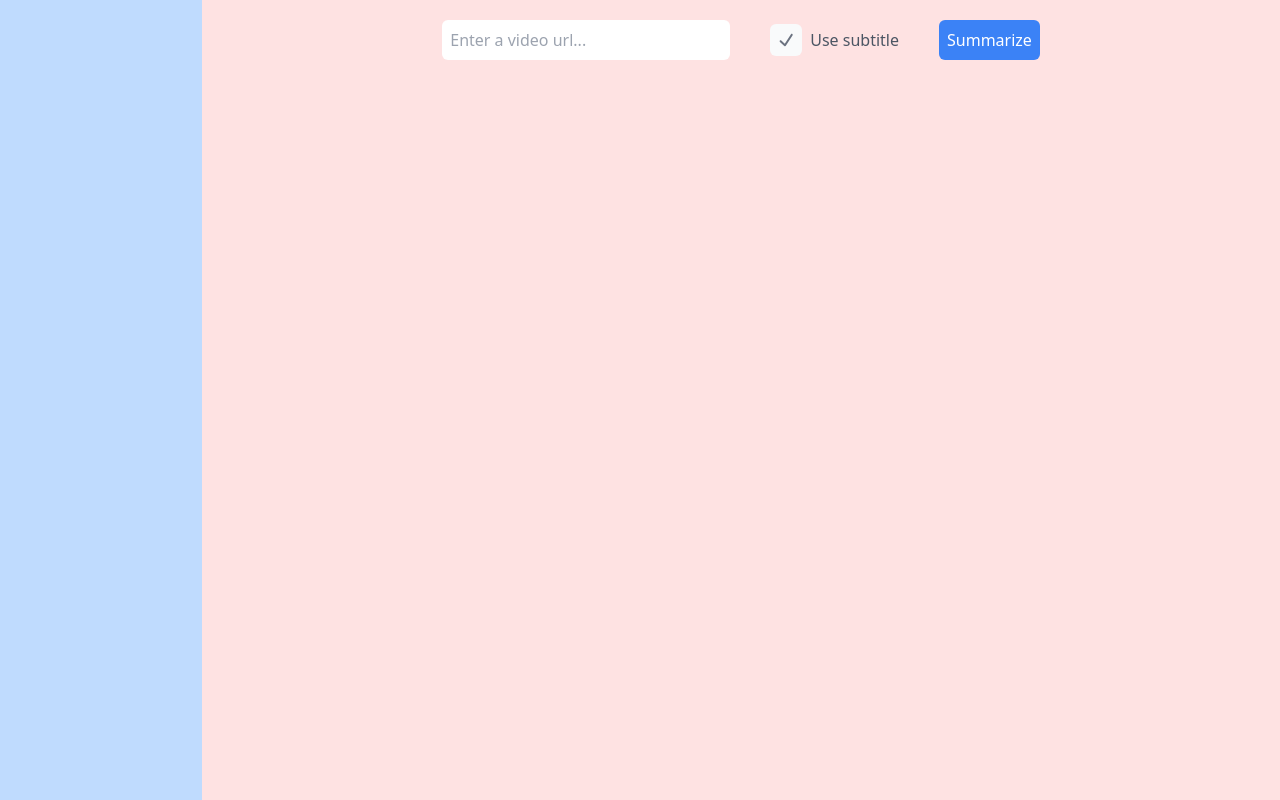
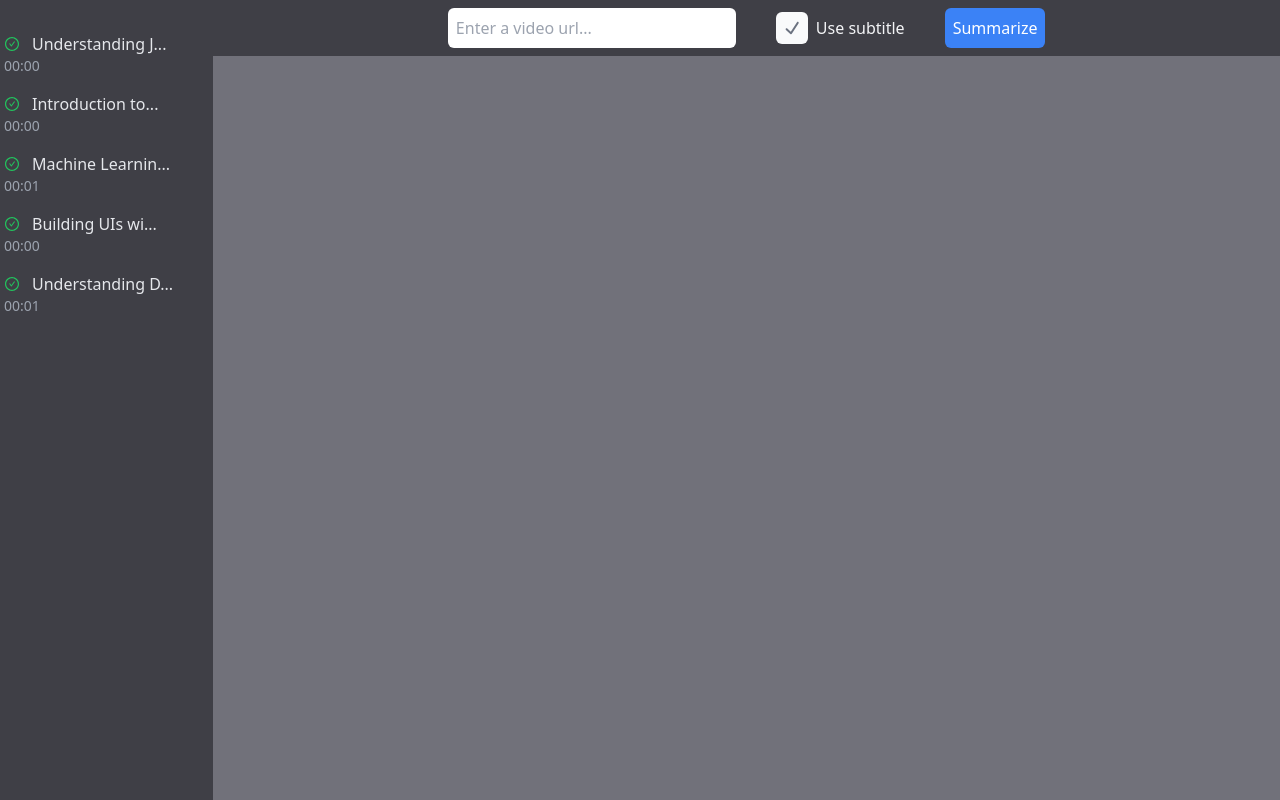
Before and after one commit to bruceunx/video-maestro, a React (Vite) app: page / in a window 1280 px wide. Built offline with nearby package versions, Linux system fonts and the light colour scheme.

Commit message:
feat: add left sider and datacontext

```diff
--- a/package.json
+++ b/package.json
@@ -17,6 +17,7 @@
     "@tauri-apps/plugin-shell": "^2",
     "react": "^18.2.0",
     "react-dom": "^18.2.0",
+    "react-icons": "^5.4.0",
     "react-markdown": "^9.0.1",
     "remark-gfm": "^4.0.0"
   },
--- a/src/App.tsx
+++ b/src/App.tsx
@@ -7,6 +7,59 @@ import { listen } from "@tauri-apps/api/event";
 
 import "./App.css";
 import CaptionCheckBox from "./components/CaptionCheckBox";
+import VideoItems, { VideoData } from "./components/VideoItems";
+
+const videoList: VideoData[] = [
+  {
+    url: "https://example.com/video1",
+    videoTitle: "Understanding JavaScript Closures",
+    timeLength: 600, // in seconds
+    transcripts: "In this video, we will explore closures in JavaScript...",
+    translate:
+      "Dalam video ini, kita akan menjelajahi closure dalam JavaScript...",
+    summary:
+      "This video explains closures, their uses, and common examples in JavaScript.",
+  },
+  {
+    url: "https://example.com/video2",
+    videoTitle: "Introduction to Rust Programming",
+    timeLength: 900, // in seconds
+    transcripts:
+      "Rust is a modern programming language that ensures memory safety...",
+    translate:
+      "Rust adalah bahasa pemrograman modern yang menjamin keamanan memori...",
+    summary:
+      "An overview of Rust programming language, focusing on memory safety and performance.",
+  },
+  {
+    url: "https://example.com/video3",
+    videoTitle: "Machine Learning Basics",
+    timeLength: 1200, // in seconds
+    transcripts: "Machine learning is a subset of artificial intelligence...",
+    translate: "Pembelajaran mesin adalah bagian dari kecerdasan buatan...",
+    summary: "An introduction to machine learning concepts and applications.",
+  },
+  {
+    url: "https://example.com/video4",
+    videoTitle: "Building UIs with React",
+    timeLength: 750, // in seconds
+    transcripts:
+      "React is a JavaScript library for building user interfaces...",
+    translate:
+      "React adalah pustaka JavaScript untuk membangun antarmuka pengguna...",
+    summary:
+      "This video covers the fundamentals of React and how to build a simple UI.",
+  },
+  {
+    url: "https://example.com/video5",
+    videoTitle: "Understanding Databases: SQL vs NoSQL",
+    timeLength: 1050, // in seconds
+    transcripts: "Databases are essential for storing and managing data...",
+    translate: "Basis data penting untuk menyimpan dan mengelola data...",
+    summary:
+      "A comparison of SQL and NoSQL databases, their use cases, and differences.",
+  },
+];
 
 const StreamText = ({ content }: { content: string }) => {
   return (
@@ -54,12 +107,14 @@ function App() {
 
   return (
     <>
-      <div className="flex h-screen w-screen bg-gray-200">
-        <div id="leftbar" className="flex flex-col w-60 bg-blue-200"></div>
-        <div id="main" className="flex flex-col bg-red-100 w-full">
+      <div className="flex h-screen w-screen">
+        <div className="flex flex-col w-64 h-full bg-zinc-700 text-white justify-stretch">
+          <VideoItems items={videoList} />
+        </div>
+        <div id="main" className="flex flex-col bg-zinc-500 w-full">
           <div
             id="header-bar"
-            className="flex flex-row justify-center space-x-10 w-full mx-auto mt-5"
+            className="flex flex-row justify-center space-x-10 w-full mx-auto py-2 bg-zinc-700"
           >
             <input
               id="url-input"
--- a/src/components/CaptionCheckBox.tsx
+++ b/src/components/CaptionCheckBox.tsx
@@ -18,7 +18,7 @@ const CaptionCheckBox = ({
           <CheckIcon className="text-gray-500 w-full h-full p-1" />
         </CheckBox.Indicator>
       </CheckBox.Root>
-      <label htmlFor="use-caption" className="text-gray-600">
+      <label htmlFor="use-caption" className="text-gray-100">
         Use subtitle
       </label>
     </div>
--- /dev/null
+++ b/src/components/VideoItems.tsx
@@ -0,0 +1,89 @@
+import * as React from "react";
+import { AiOutlineCheckCircle, AiOutlineRedo } from "react-icons/ai";
+import { formatTime } from "../utils/files";
+import { useData } from "../store/DataContext";
+
+export interface VideoData {
+  url: string;
+  videoTitle: string;
+  timeLength: number;
+  transcripts: string;
+  translate: string;
+  summary: string;
+}
+
+interface VideoItemProps {
+  item: VideoData;
+}
+
+interface VideoListProps {
+  items: VideoData[];
+}
+
+const VideoItem = ({ item }: VideoItemProps) => {
+  const { item: currentFile } = useData();
+  const isInProgress = false;
+
+  const onClick = () => {
+    // if (!isInProgress) {
+    //   setCurrentFile(item.url);
+    // }
+  };
+  return (
+    <div
+      className={`rounded-md ${currentFile === item.url ? "bg-zinc-500" : ""} p-1 ${!isInProgress && "hover:cursor-pointer"} `}
+      onClick={onClick}
+    >
+      <div className="flex flex-row items-center space-x-3">
+        {item.transcripts.length === 0 ? (
+          <AiOutlineRedo className="text-gray-500" />
+        ) : (
+          <AiOutlineCheckCircle className="text-green-500" />
+        )}
+        <p className="text-gray-200">
+          {item.videoTitle.length > 15
+            ? item.videoTitle.substring(0, 15) + "..."
+            : item.videoTitle}
+        </p>
+      </div>
+      <div className="flex flex-row justify-between text-sm text-gray-400">
+        <p>{formatTime(item.timeLength)}</p>
+      </div>
+    </div>
+  );
+};
+
+const VideoItems = ({ items }: VideoListProps) => {
+  const [contentHeight, setContentHeight] = React.useState(
+    window.innerHeight - 10,
+  );
+
+  React.useEffect(() => {
+    const handleResize = () => {
+      setContentHeight(window.innerHeight - 10);
+    };
+    window.addEventListener("resize", handleResize);
+    return () => window.removeEventListener("resize", handleResize);
+  }, []);
+  return (
+    <div
+      className="flex flex-col gap-2 h-full pt-7 overflow-y-hidden"
+      style={{
+        height: contentHeight,
+      }}
+      onWheel={(e) => {
+        e.currentTarget.scrollBy({
+          top: e.deltaY,
+          behavior: "smooth",
+        });
+        e.preventDefault();
+      }}
+    >
+      {items.map((item, index) => (
+        <VideoItem key={index} item={item} />
+      ))}
+    </div>
+  );
+};
+
+export default VideoItems;
--- a/src/main.tsx
+++ b/src/main.tsx
@@ -1,9 +1,12 @@
 import React from "react";
 import ReactDOM from "react-dom/client";
 import App from "./App";
+import DataProvider from "./store/DataContext";
 
 ReactDOM.createRoot(document.getElementById("root") as HTMLElement).render(
   <React.StrictMode>
-    <App />
+    <DataProvider>
+      <App />
+    </DataProvider>
   </React.StrictMode>,
 );
--- /dev/null
+++ b/src/store/DataContext.tsx
@@ -0,0 +1,19 @@
+import * as React from "react";
+
+interface DataContextType {
+  item: string;
+}
+
+const DataContext = React.createContext<DataContextType>({
+  item: "",
+});
+
+const DataProvider = ({ children }: { children: React.ReactNode }) => {
+  return (
+    <DataContext.Provider value={{ item: "" }}>{children}</DataContext.Provider>
+  );
+};
+
+export const useData = () => React.useContext(DataContext);
+
+export default DataProvider;
--- /dev/null
+++ b/src/utils/files.ts
@@ -0,0 +1,16 @@
+export function formatTime(millis: number): string {
+  const hours = Math.floor(millis / 3600000);
+  millis %= 3600000;
+  const minutes = Math.floor(millis / 60000);
+  millis %= 60000;
+  const seconds = Math.floor(millis / 1000);
+  const formattedHours = String(hours).padStart(2, "0");
+  const formattedMinutes = String(minutes).padStart(2, "0");
+  const formattedSeconds = String(seconds).padStart(2, "0");
+
+  if (hours === 0) {
+    return `${formattedMinutes}:${formattedSeconds}`;
+  } else {
+    return `${formattedHours}:${formattedMinutes}:${formattedSeconds}`;
+  }
+}
```
Also changed, not shown: 1 other file (tests, documents, lock files or other folders).
